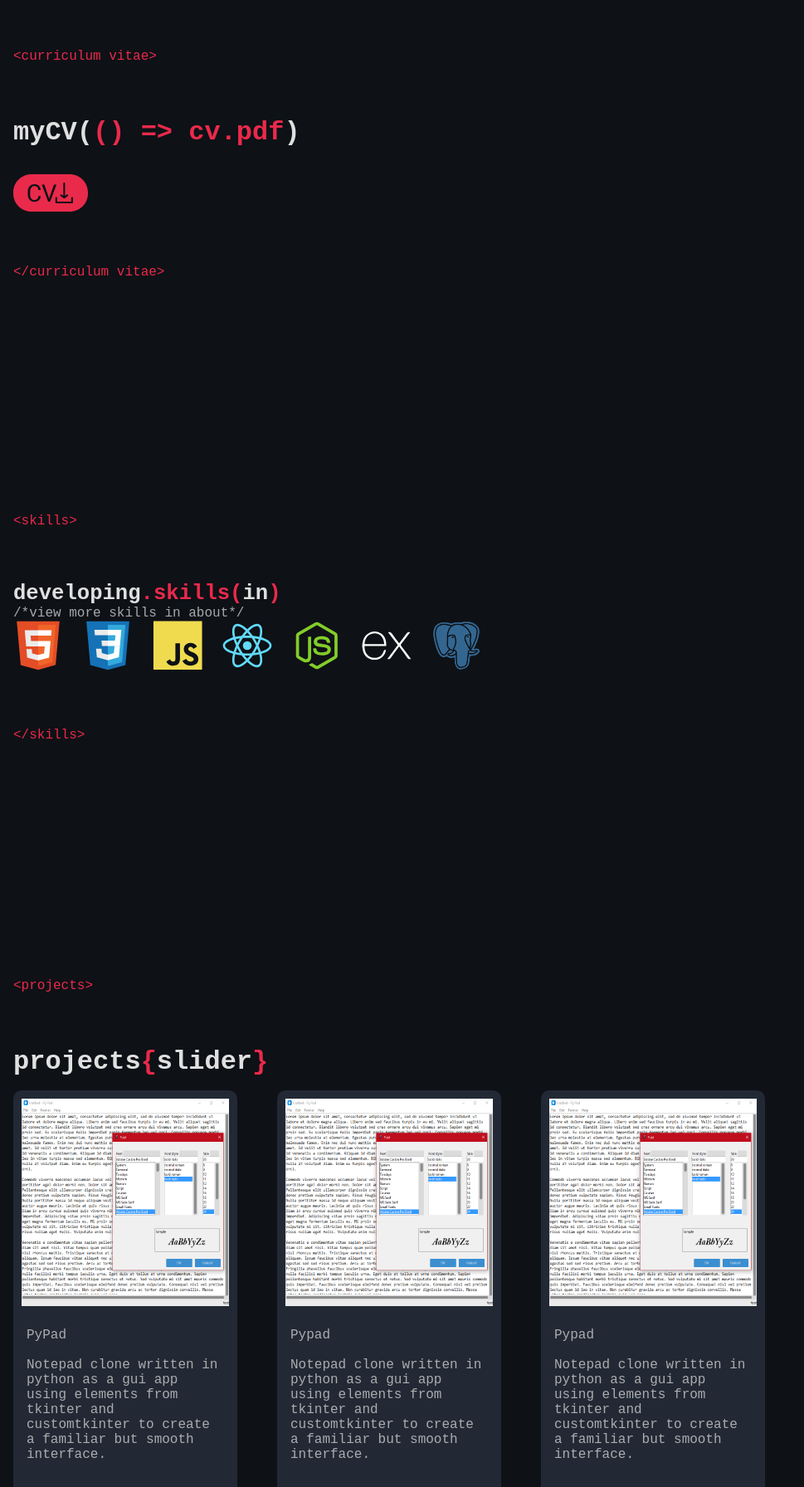
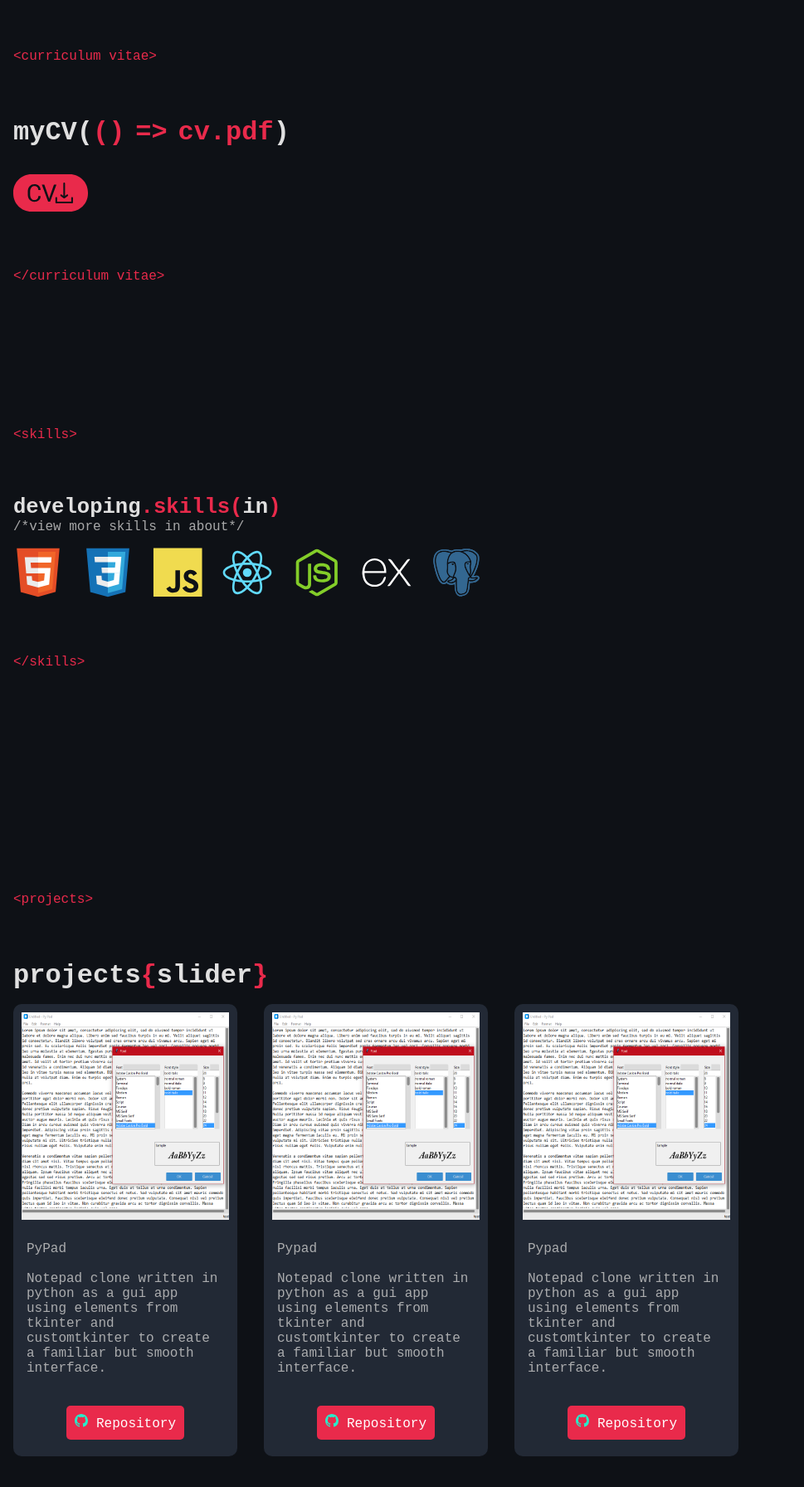
Before and after one commit to The-Nightman/Portfolio, a React (Vite) app: page / in a window 1280 px wide. Shown: the part 728-2520 px from the top of the page at 83% size, without its empty margins (0-969 px from the left). Built offline with nearby package versions, Linux system fonts and the light colour scheme; the HTML template or start-up script is replaced by a standard one.

Commit message:
update styling

```diff
--- a/src/components/component.css
+++ b/src/components/component.css
@@ -4,14 +4,20 @@
     --function-color: #E92A4B;
     --header-text-color: #e0e0e0;
 }
-.func{
-    color:var(--function-color);
+.container-tags, .tags, .func, .about-tags {
+    color: var(--function-color);
 }
-.container-tags, .tags {
-    color: var(--function-color);
+section {
+    padding-left: 1rem;
 }
 a {
     text-decoration: none;
+}
+ul {
+    list-style:none
+}
+.separator {
+    height: 4rem;
 }
 /* footer */
 footer {
@@ -21,6 +27,7 @@ footer {
 /* tricolor */
 #tricolorsvg{
     display: block;
+    width: 100vw;
 }
 .bitricolor{
     background: linear-gradient(180deg, #550834 0%, rgb(14, 17, 22) 9vh 10%);
@@ -33,7 +40,6 @@ footer {
     align-items: center;
     justify-content: space-between;
     max-width: 80vw;
-    /* position: relative; */
     top: 5vh;
     margin: 0 auto;
 }
@@ -93,6 +99,7 @@ footer {
     list-style:none;
     background-color: #242424;
     padding-top: 3rem;
+    z-index: 9;
 }
 .navbar-icons-mobile {
     display:flex;
@@ -134,11 +141,15 @@ footer {
 .container-tags {
     display: inline-block;
     padding-left: 1rem;
-    margin: 6rem 0 2rem;
+    margin: 2rem 0 2rem;
 }
 .tags {
     display: inline-block;
     margin: 4rem 0;
+}
+.about-tags {
+    display: inline-block;
+    padding: 2rem 1rem;
 }
 /* home intro */
 .personal-intro {
@@ -155,15 +166,18 @@ footer {
 }
 /* curriculum vitae */
 .cv {
-    min-height: 70vh;
+    min-height: 57vh;
+    /* min-height: 70vh; */
     padding-left: 1rem;
 }
 .cv-header {
     font-size: 2rem;
+    word-spacing: -0.4rem;
+    white-space: nowrap;
     color:var(--header-text-color);
 }
 .cv-button {
-    display: block;
+    display: inline;
     padding-top: 2rem;
     fill:var(--function-color);
     transition: fill .3s cubic-bezier(.83,.4,.17,.62);
@@ -183,6 +197,7 @@ footer {
 .skills ul {
     display: inline-flex;
     flex-wrap: wrap;
+    padding: 1rem 1rem 0 0;
     gap: 1.5rem;
 }
 .skills ul li {
@@ -202,10 +217,17 @@ footer {
     color:var(--header-text-color);
     padding-bottom: 1rem;
 }
+.projects-carousel-container {
+    width: calc(100vw - 2rem);
+    overflow: hidden;
+    cursor: grab;
+
+}
 .projects-cards {
-    display: inline-flex;
-    gap: 3rem;
-    place-content: center;
+    display: flex;
+    gap: 2rem;
+    /* gap: 3rem; */
+    /* place-content: center; */
 }
 .proj-card {
     display: flex;
@@ -214,6 +236,7 @@ footer {
     width: 270px;
     background-color: #222935;
     border-radius: 10px;
+
 }
 .description {
     margin: 1rem;
@@ -271,8 +294,31 @@ footer {
 .made-with ul li a:hover{
     color: var(--nb-hover-icon-color);
 }
-
-
+/* about intro */
+.about-personal {
+    height: 35vh;
+}
+.about-title {
+    font-size: 2.5rem;
+    color: var(--function-color);
+}
+.about-personal p{
+    margin-bottom: 1rem;
+}
+/* about skills */
+.about-skills {
+    margin-bottom: 2rem;
+}
+.about-skills h2 {
+    margin-bottom: 1rem;
+}
+/* about also */
+.about-also {
+    margin-bottom: 2rem;
+}
+.about-also h2 {
+    margin-bottom: 1rem;
+}
 
 @media only screen and (max-width:1100px) {
     .header-container{
```
